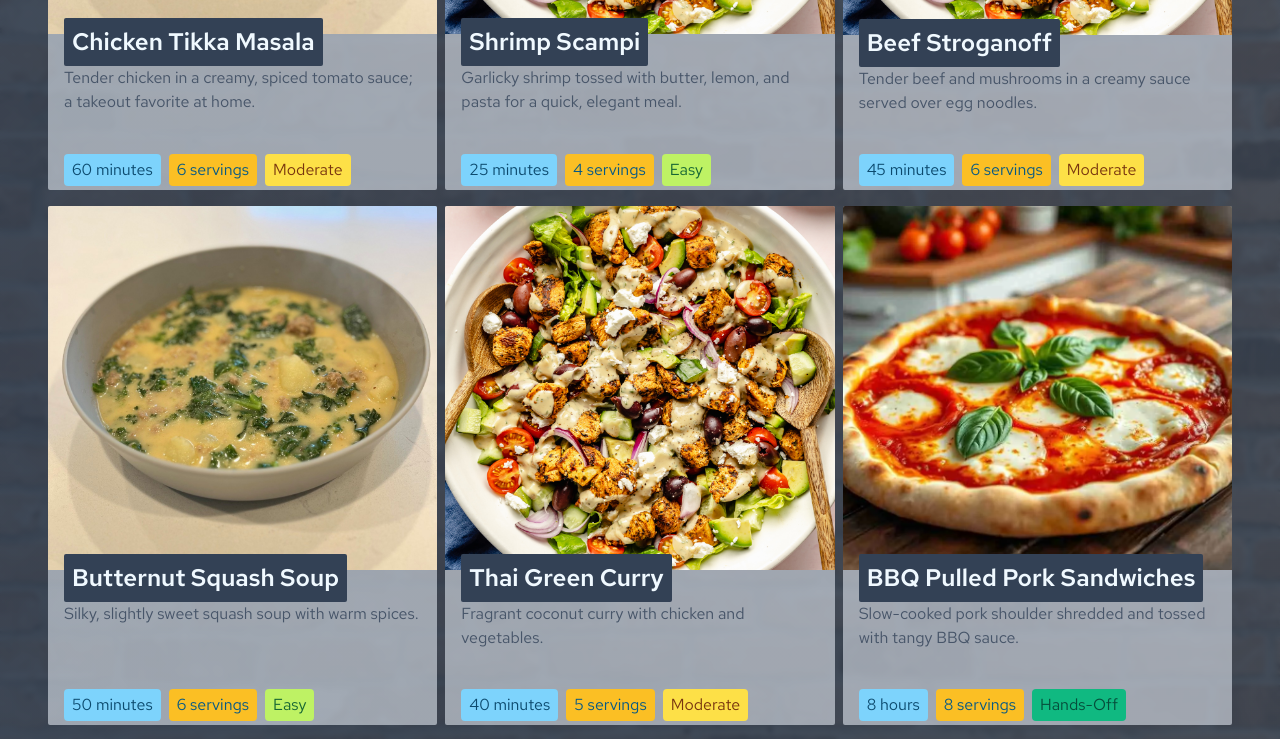
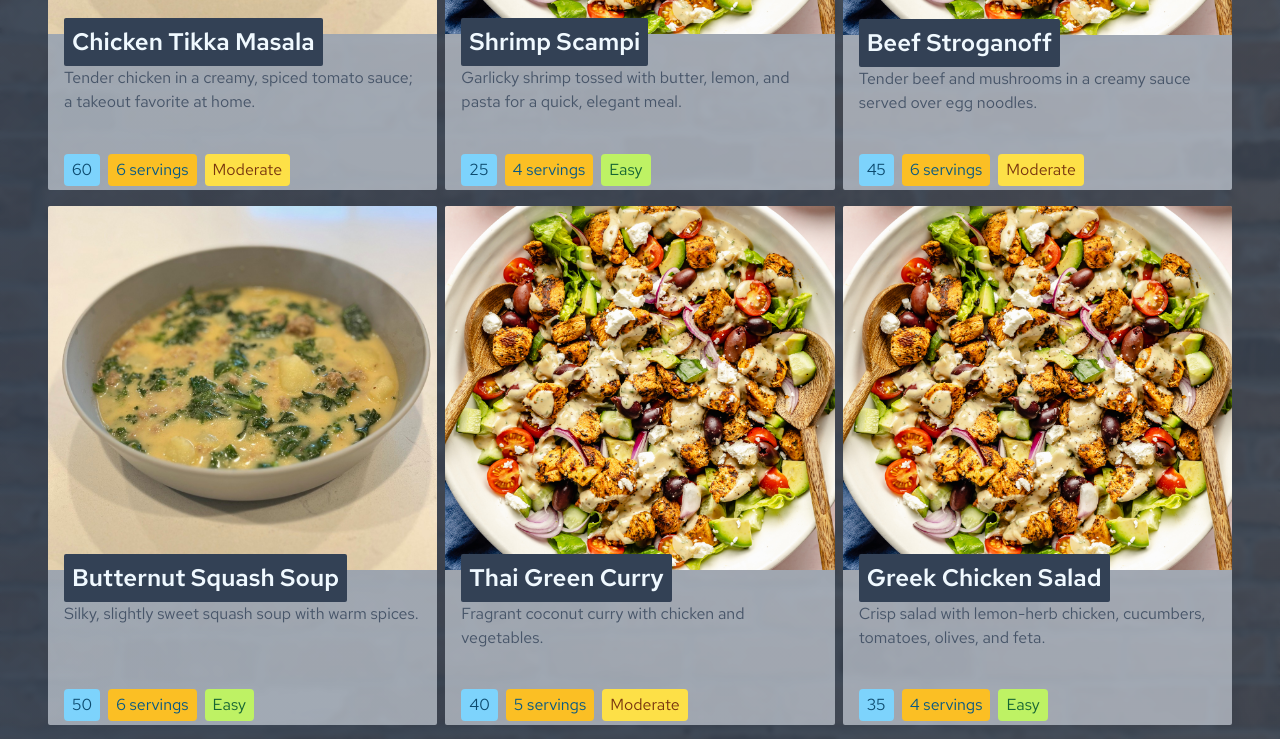
Before and after one commit to landonkimber/good-recipes, a React (Vite) app in the folder client/: page / in a window 1280 px wide. Shown: the part 2000-2739 px from the top of the page. Built offline with nearby package versions, Linux system fonts and the light colour scheme; a web font is replaced by a local one.

Commit message:
added functionality for the time filter setting. And changed test data to have numbers instead of strings for totaltime

```diff
--- a/client/src/components/Explore.jsx
+++ b/client/src/components/Explore.jsx
@@ -17,7 +17,7 @@ const Explore = () => {
     servings: 4,
     // vv Measured in number of Minutes!
     // timeMin: 0,
-    timeMax: 50,
+    timeMax: 90,
   });
 
   function getResults(
@@ -25,20 +25,21 @@ const Explore = () => {
     difficultyParamMax = 5,
     costParamMin = 0,
     costParamMax = 5,
-    servings = 4
+    servings = 4,
     // timeParamMin = 0,
-    // timeParamMax
+    timeMax = 90
   ) {
     return function (recipe) {
       if (
         recipe.difficulty >= selectedParams.difficultyParamMin &&
         recipe.difficulty <= selectedParams.difficultyParamMax &&
         recipe.cost >= selectedParams.costParamMin &&
-        recipe.cost <= selectedParams.costParamMax
+        recipe.cost <= selectedParams.costParamMax &&
         //Needs to eventually be changed to recipe.health
         // Commenting out time until the total time value is a number
-        // && recipe.totaltime >= timeParamMin &&
-        // recipe.totaltime <= timeParamMax
+        // && recipe.totaltime >= timeMin
+
+        recipe.totalTime <= selectedParams.timeMax
       ) {
         console.log("passed recipe Params!");
         return recipe;
@@ -131,7 +132,7 @@ const Explore = () => {
             className={`p-1 lg:p-2 rounded-md border-2 border-black font-redhat text-md md:text-lg lg:text-xl font-bold ${
               selectedParams.difficultyParamMin == 1 &&
               selectedParams.difficultyParamMax == 5
-                ? "bg-black text-slate-50  "
+                ? "bg-black text-slate-50 shadow-[0_0_6px_2px_rgb(14,165,233)] "
                 : "bg-slate-50 text-black "
             }`}
           >
@@ -149,7 +150,7 @@ const Explore = () => {
             className={`p-1 lg:p-2 rounded-md border-2 border-emerald-400 font-redhat text-md md:text-lg lg:text-xl font-bold ${
               selectedParams.difficultyParamMin == 1 &&
               selectedParams.difficultyParamMax == 2
-                ? "bg-emerald-400 text-emerald-800 "
+                ? "bg-emerald-400 text-emerald-800 shadow-[0_0_6px_2px_rgb(14,165,233)]"
                 : "bg-slate-50 text-emerald-500"
             }`}
           >
@@ -167,7 +168,7 @@ const Explore = () => {
             className={`p-1 lg:p-2 rounded-md border-2 border-orange-300 font-redhat text-md md:text-lg lg:text-xl font-bold ${
               selectedParams.difficultyParamMin == 2 &&
               selectedParams.difficultyParamMax == 4
-                ? "bg-orange-300 text-orange-600 "
+                ? "bg-orange-300 text-orange-600 shadow-[0_0_6px_2px_rgb(14,165,233)]"
                 : " bg-slate-50 text-orange-500 "
             }`}
           >
@@ -185,7 +186,7 @@ const Explore = () => {
             className={`p-1 lg:p-2 rounded-md border-2 border-red-400 font-redhat text-md md:text-lg lg:text-xl font-bold ${
               selectedParams.difficultyParamMin == 4 &&
               selectedParams.difficultyParamMax == 5
-                ? " bg-red-400 text-red-800 "
+                ? " bg-red-400 text-red-800 shadow-[0_0_6px_2px_rgb(14,165,233)] "
                 : " bg-slate-50 text-red-500  "
             }`}
           >
@@ -209,7 +210,7 @@ const Explore = () => {
             className={`p-1 lg:p-2 rounded-md border-2 border-black font-redhat text-md md:text-lg lg:text-xl font-bold ${
               selectedParams.costParamMin == 1 &&
               selectedParams.costParamMax == 5
-                ? "bg-black text-slate-50 "
+                ? "bg-black text-slate-50 shadow-[0_0_6px_2px_rgb(14,165,233)]"
                 : "bg-slate-50 text-black "
             }`}
           >
@@ -227,7 +228,7 @@ const Explore = () => {
             className={`p-1 lg:p-2 rounded-md border-2 border-teal-500 font-redhat text-md md:text-lg lg:text-xl font-bold ${
               selectedParams.costParamMin == 1 &&
               selectedParams.costParamMax == 2
-                ? "bg-teal-500 text-teal-700 "
+                ? "bg-teal-500 text-teal-700 shadow-[0_0_6px_2px_rgb(14,165,233)]"
                 : "bg-slate-50 text-teal-500"
             }`}
           >
@@ -245,7 +246,7 @@ const Explore = () => {
             className={`p-1 lg:p-2 rounded-md border-2 font-redhat text-md md:text-lg lg:text-xl font-bold ${
               selectedParams.costParamMin == 2 &&
               selectedParams.costParamMax == 4
-                ? " bg-blue-100 text-blue-700 border-blue-100 "
+                ? " bg-blue-100 text-blue-700 border-blue-100 shadow-[0_0_6px_2px_rgb(14,165,233)]"
                 : " bg-slate-50 text-blue-400 border-blue-400"
             }`}
           >
@@ -263,7 +264,7 @@ const Explore = () => {
             className={`p-1 lg:p-2 rounded-md border-2 border-amber-300 font-redhat text-md md:text-lg lg:text-xl font-bold ${
               selectedParams.costParamMin == 4 &&
               selectedParams.costParamMax == 5
-                ? "bg-amber-300 text-amber-700 "
+                ? "bg-amber-300 text-amber-700 shadow-[0_0_6px_2px_rgb(14,165,233)]"
                 : " bg-amber-50 text-amber-400"
             }`}
           >
--- a/client/src/data/recipes.json
+++ b/client/src/data/recipes.json
@@ -2,7 +2,7 @@
   {
     "title": "Lemon Garlic Salmon",
     "description": "Flaky salmon baked with lemon, garlic, and herbs for a bright weeknight dinner. I NEED A LONGER TEXT TO TEST OUT THE FUNCTION OF THE RECIPE CARDS. LOREM20",
-    "totalTime": "30 minutes",
+    "totalTime": 30,
     "prepTime": "10 min",
     "cookTime": "15 min",
     "cleanupTime": "5 min",
@@ -91,7 +91,7 @@
   {
     "title": "Vegetable Stir-Fry",
     "description": "Colorful veggies tossed in a simple soy-garlic sauce; quick, flexible, and healthy.",
-    "totalTime": "25 minutes",
+    "totalTime": 25,
     "prepTime": "10 min",
     "cookTime": "12 min",
     "cleanupTime": "3 min",
@@ -215,7 +215,7 @@
   {
     "title": "Margherita Pizza",
     "description": "Classic thin-crust pizza with tomato, mozzarella, and fresh basil.",
-    "totalTime": "45 minutes",
+    "totalTime": 45,
     "prepTime": "15 min",
     "cookTime": "12 min",
     "cleanupTime": "18 min",
@@ -299,7 +299,7 @@
   {
     "title": "Chicken Tikka Masala",
     "description": "Tender chicken in a creamy, spiced tomato sauce; a takeout favorite at home.",
-    "totalTime": "60 minutes",
+    "totalTime": 60,
     "prepTime": "20 min",
     "cookTime": "35 min",
     "cleanupTime": "5 min",
@@ -429,7 +429,7 @@
   {
     "title": "Shrimp Scampi",
     "description": "Garlicky shrimp tossed with butter, lemon, and pasta for a quick, elegant meal.",
-    "totalTime": "25 minutes",
+    "totalTime": 25,
     "prepTime": "10 min",
     "cookTime": "12 min",
     "cleanupTime": "3 min",
@@ -519,7 +519,7 @@
   {
     "title": "Beef Stroganoff",
     "description": "Tender beef and mushrooms in a creamy sauce served over egg noodles.",
-    "totalTime": "45 minutes",
+    "totalTime": 45,
     "prepTime": "15 min",
     "cookTime": "25 min",
     "cleanupTime": "5 min",
@@ -628,7 +628,7 @@
   {
     "title": "Butternut Squash Soup",
     "description": "Silky, slightly sweet squash soup with warm spices.",
-    "totalTime": "50 minutes",
+    "totalTime": 50,
     "prepTime": "15 min",
     "cookTime": "30 min",
     "cleanupTime": "5 min",
@@ -727,7 +727,7 @@
   {
     "title": "Thai Green Curry",
     "description": "Fragrant coconut curry with chicken and vegetables.",
-    "totalTime": "40 minutes",
+    "totalTime": 40,
     "prepTime": "15 min",
     "cookTime": "20 min",
     "cleanupTime": "5 min",
@@ -828,7 +828,7 @@
   {
     "title": "BBQ Pulled Pork Sandwiches",
     "description": "Slow-cooked pork shoulder shredded and tossed with tangy BBQ sauce.",
-    "totalTime": "8 hours",
+    "totalTime": 480,
     "prepTime": "10 min",
     "cookTime": "7 hr 45 min",
     "cleanupTime": "5 min",
@@ -916,7 +916,7 @@
   {
     "title": "Greek Chicken Salad",
     "description": "Crisp salad with lemon-herb chicken, cucumbers, tomatoes, olives, and feta.",
-    "totalTime": "35 minutes",
+    "totalTime": 35,
     "prepTime": "15 min",
     "cookTime": "15 min",
     "cleanupTime": "5 min",
@@ -1021,7 +1021,7 @@
   {
     "title": "Fluffy Pancakes",
     "description": "Classic, light pancakes perfect for weekend breakfasts.",
-    "totalTime": "25 minutes",
+    "totalTime": 25,
     "prepTime": "10 min",
     "cookTime": "12 min",
     "cleanupTime": "3 min",
@@ -1087,7 +1087,7 @@
   {
     "title": "Avocado Toast with Egg",
     "description": "Toasted bread topped with creamy avocado and a soft-cooked egg.",
-    "totalTime": "15 minutes",
+    "totalTime": 15,
     "prepTime": "5 min",
     "cookTime": "7 min",
     "cleanupTime": "3 min",
@@ -1165,7 +1165,7 @@
   {
     "title": "Baked Ziti",
     "description": "Cheesy baked pasta with marinara and ricotta—crowd pleaser!",
-    "totalTime": "55 minutes",
+    "totalTime": 55,
     "prepTime": "15 min",
     "cookTime": "35 min",
     "cleanupTime": "5 min",
@@ -1251,7 +1251,7 @@
   {
     "title": "Teriyaki Chicken Bowls",
     "description": "Sweet-savory teriyaki chicken served over rice with steamed veggies.",
-    "totalTime": "35 minutes",
+    "totalTime": 35,
     "prepTime": "10 min",
     "cookTime": "20 min",
     "cleanupTime": "5 min",
@@ -1344,7 +1344,7 @@
   {
     "title": "Turkey Meatballs",
     "description": "Lean turkey meatballs baked and simmered in marinara.",
-    "totalTime": "45 minutes",
+    "totalTime": 45,
     "prepTime": "15 min",
     "cookTime": "25 min",
     "cleanupTime": "5 min",
@@ -1430,7 +1430,7 @@
   {
     "title": "Mushroom Risotto",
     "description": "Creamy arborio rice slowly cooked with broth and sautéed mushrooms.",
-    "totalTime": "45 minutes",
+    "totalTime": 45,
     "prepTime": "10 min",
     "cookTime": "35 min",
     "cleanupTime": "0 min",
@@ -1520,7 +1520,7 @@
   {
     "title": "Fish Tacos",
     "description": "Crispy or grilled white fish tucked in tortillas with slaw and lime crema.",
-    "totalTime": "35 minutes",
+    "totalTime": 35,
     "prepTime": "15 min",
     "cookTime": "15 min",
     "cleanupTime": "5 min",
@@ -1630,7 +1630,7 @@
   {
     "title": "Stuffed Bell Peppers",
     "description": "Bell peppers stuffed with beef, rice, and cheese baked until tender.",
-    "totalTime": "70 minutes",
+    "totalTime": 70,
     "prepTime": "20 min",
     "cookTime": "45 min",
     "cleanupTime": "5 min",
@@ -1723,7 +1723,7 @@
   {
     "title": "Spaghetti Carbonara",
     "description": "Silky pasta with eggs, Pecorino, and crisp pancetta—no cream needed.",
-    "totalTime": "25 minutes",
+    "totalTime": 25,
     "prepTime": "10 min",
     "cookTime": "12 min",
     "cleanupTime": "3 min",
@@ -1798,7 +1798,7 @@
   {
     "title": "Chicken Fajitas",
     "description": "Sizzling strips of chicken with peppers and onions, served with warm tortillas.",
-    "totalTime": "35 minutes",
+    "totalTime": 35,
     "prepTime": "15 min",
     "cookTime": "15 min",
     "cleanupTime": "5 min",
@@ -1880,7 +1880,7 @@
   {
     "title": "Caprese Pasta Salad",
     "description": "Chilled pasta with tomatoes, mozzarella, basil, and balsamic dressing.",
-    "totalTime": "25 minutes",
+    "totalTime": 25,
     "prepTime": "10 min",
     "cookTime": "10 min",
     "cleanupTime": "5 min",
```
